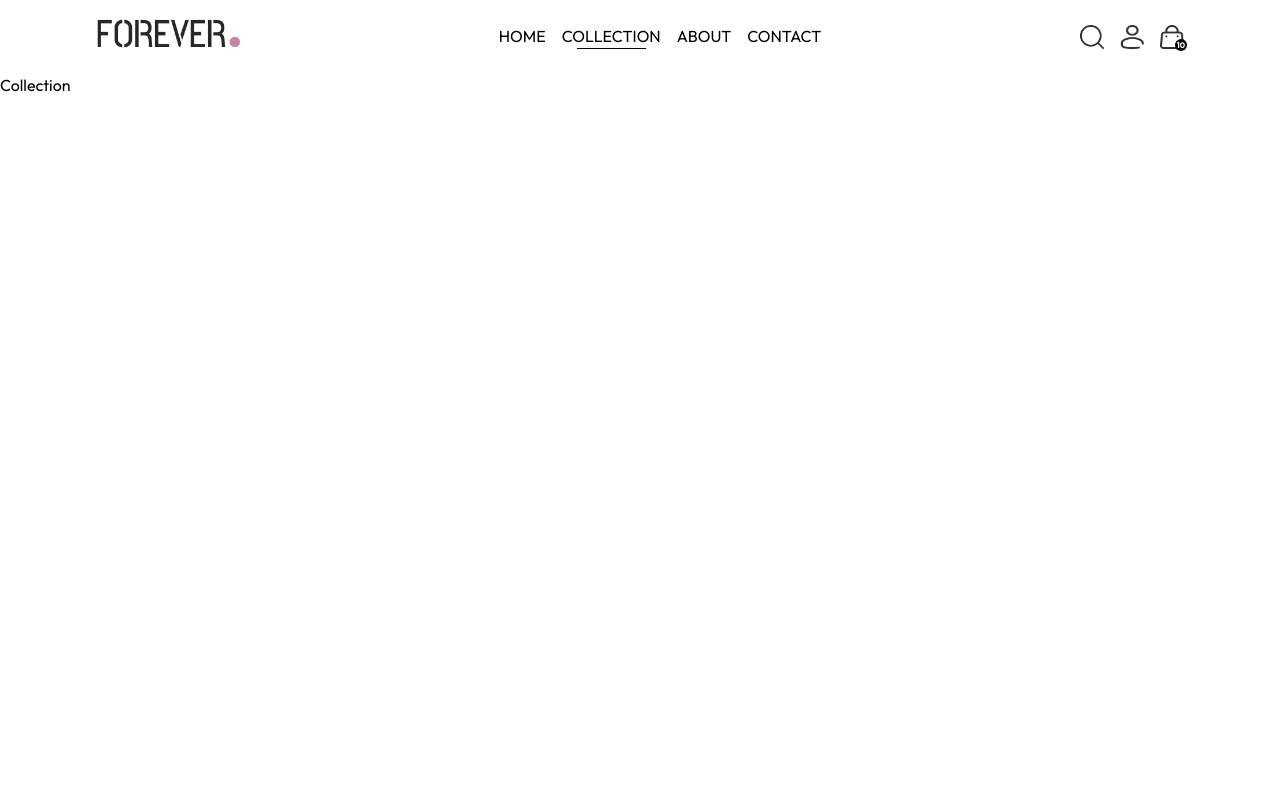
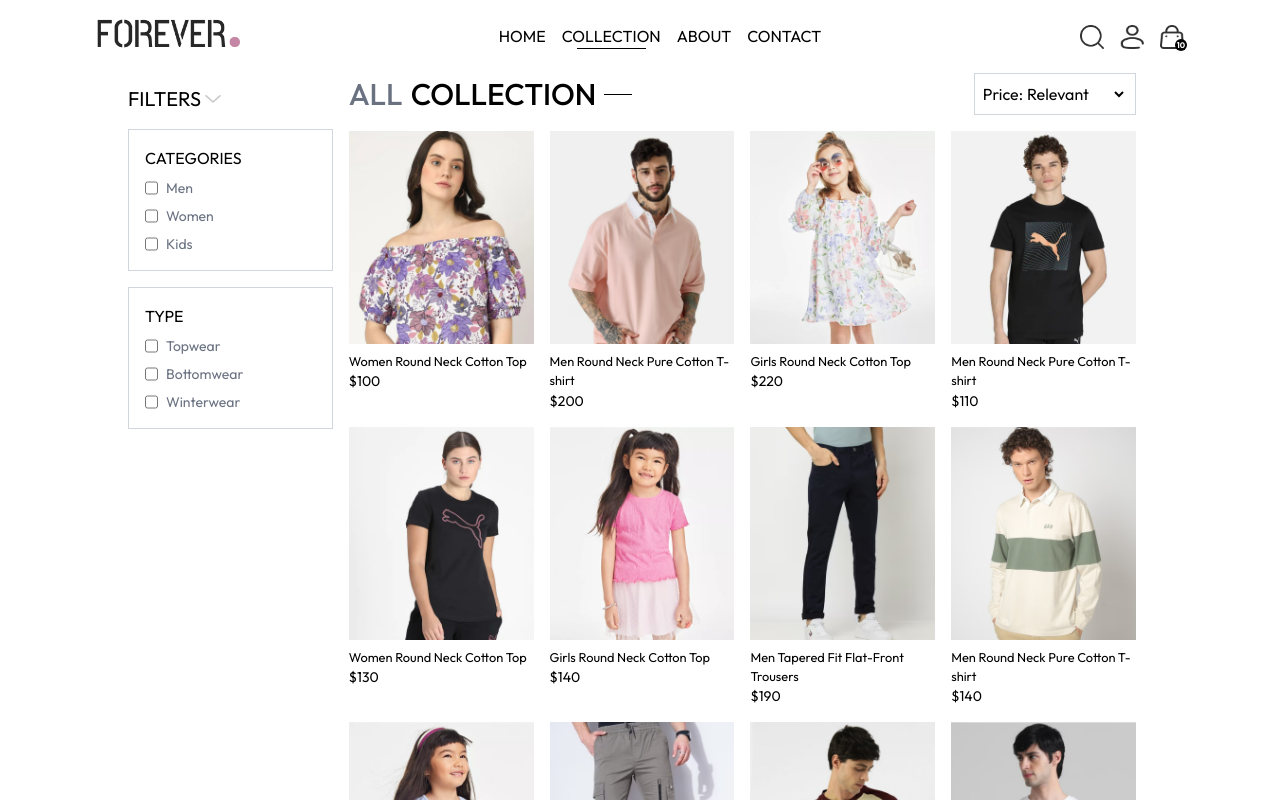
Before and after one commit to itsmikhil/Forever-Buy, a React (Vite) app in the folder frontend/: page /collection in a window 1280 px wide. Shown: the top 800 px of the page. Built offline with nearby package versions, Linux system fonts and the light colour scheme.

Commit message:
built collection page

```diff
--- /dev/null
+++ b/frontend/src/components/AllCollection.jsx
@@ -0,0 +1,191 @@
+import React, { useEffect, useState } from "react";
+import Title from "./Title";
+import { assets, products } from "../assets/frontend_assets/assets";
+
+const AllCollection = () => {
+  const [filteredProducts, setfilteredProducts] = useState(products);
+  const [selectedFilters, setselectedFilters] = useState([]);
+  const [pricingOrder, setpricingOrder] = useState("relevant");
+  const [showFilters, setshowFilters] = useState(true);
+
+  //   storing filtered category
+  let handleSelectionOfFilter = (e) => {
+    if (selectedFilters.includes(e.target.value)) {
+      setselectedFilters(
+        selectedFilters.filter((item) => item != e.target.value)
+      );
+    } else {
+      setselectedFilters([...selectedFilters, e.target.value]);
+    }
+  };
+
+  //   updating filtered products based on selected category
+  let handleFilterProducts = () => {
+    let updatedProducts = [...products];
+
+    // category based sorting
+    if (selectedFilters.length > 0) {
+      updatedProducts = updatedProducts.filter(
+        (item) =>
+          selectedFilters.includes(item.category) ||
+          selectedFilters.includes(item.subCategory)
+      );
+    }
+
+    //price based sorting
+    if (pricingOrder === "Low to High") {
+      updatedProducts.sort((a, b) => a.price - b.price);
+    } else if (pricingOrder === "High to low") {
+      updatedProducts.sort((a, b) => b.price - a.price);
+    }
+    setfilteredProducts(updatedProducts);
+  };
+
+  useEffect(() => {
+    handleFilterProducts();
+  }, [selectedFilters, pricingOrder]);
+
+  return (
+    <div className="w-full min-h-screen">
+      <div className="w-[95%] sm:w-[80%] mx-auto flex flex-col sm:flex-row relative">
+        {/* filters */}
+        <div className="w-full sm:w-[20%] flex flex-col gap-4 py-3">
+          <h1
+            className="uppercase text-xl flex items-center gap-2"
+            onClick={() => setshowFilters(!showFilters)}
+          >
+            filters{" "}
+            <img
+              className="w-[0.5rem] h-[1rem] rotate-90"
+              src={assets.dropdown_icon}
+              alt=""
+            />
+          </h1>
+          {/* Categories */}
+          {showFilters && (
+            <>
+              <div className="flex flex-col gap-2 border-[1px] p-4 border-gray-300">
+                <h1>CATEGORIES</h1>
+                <div className="text-gray-500 text-sm flex flex-col gap-2">
+                  <div className="flex gap-2">
+                    <input
+                      type="checkbox"
+                      name="Men"
+                      id="Men"
+                      value={"Men"}
+                      onChange={handleSelectionOfFilter}
+                    />
+                    <label htmlFor="Men">Men</label>
+                  </div>
+                  <div className="flex gap-2">
+                    <input
+                      type="checkbox"
+                      name="Women"
+                      id="Women"
+                      value={"Women"}
+                      onChange={handleSelectionOfFilter}
+                    />
+                    <label htmlFor="Women">Women</label>
+                  </div>
+                  <div className="flex gap-2">
+                    <input
+                      type="checkbox"
+                      name="Kids"
+                      id="Kids"
+                      value={"Kids"}
+                      onChange={handleSelectionOfFilter}
+                    />
+                    <label htmlFor="Kids">Kids</label>
+                  </div>
+                </div>
+              </div>
+              {/* subcategories */}
+              <div className="flex flex-col gap-2 border-[1px] p-4 border-gray-300">
+                <h1>TYPE</h1>
+                <div className="text-gray-500 text-sm flex flex-col gap-2">
+                  <div className="flex gap-2">
+                    <input
+                      type="checkbox"
+                      name="Topwear"
+                      id="Topwear"
+                      value={"Topwear"}
+                      onChange={handleSelectionOfFilter}
+                    />
+                    <label htmlFor="Topwear">Topwear</label>
+                  </div>
+                  <div className="flex gap-2">
+                    <input
+                      type="checkbox"
+                      name="Bottomwear"
+                      id="Bottomwear"
+                      value={"Bottomwear"}
+                      onChange={handleSelectionOfFilter}
+                    />
+                    <label htmlFor="Bottomwear">Bottomwear</label>
+                  </div>
+                  <div className="flex gap-2">
+                    <input
+                      type="checkbox"
+                      name="Winterwear"
+                      id="Winterwear"
+                      value="Winterwear"
+                      onChange={handleSelectionOfFilter}
+                    />
+                    <label htmlFor="Winterwear">Winterwear</label>
+                  </div>
+                </div>
+              </div>
+            </>
+          )}
+        </div>
+
+        {/* All collection */}
+        <div className="flex-1 px-4 relative">
+          {/* Top */}
+          <div className="flex justify-between">
+            <div className="flex items-center gap-2 uppercase">
+              <h1 className=" sm:text-3xl font-medium text-gray-500">All</h1>
+              <h1 className=" sm:text-3xl font-medium">Collection</h1>
+              <hr className="w-7" />
+            </div>
+            <div className="border-[1px] border-gray-300 p-2">
+              <label htmlFor="price">Price:</label>
+              <select
+                name="price"
+                id="price"
+                className="outline-none"
+                onChange={(e) => setpricingOrder(e.target.value)}
+              >
+                <option value="Relevant">Relevant</option>
+                <option value="High to low">High to low</option>
+                <option value="Low to High">Low to High</option>
+              </select>
+            </div>
+          </div>
+          {/* Products */}
+          <div className="grid grid-cols-2 sm:grid-cols-3 md:grid-cols-4 gap-4 mt-4">
+            {filteredProducts.map((item, index) => {
+              return (
+                <div key={index} className="flex flex-col gap-2 cursor-pointer">
+                  <div className="overflow-hidden">
+                    <img
+                      src={item.image[0]}
+                      className="hover:scale-105 transition-transform ease-out duration-150 object-cover"
+                      alt=""
+                    />
+                  </div>
+                  <div>
+                    <h1 className="text-[0.8rem]">{item.name}</h1>
+                    <h1 className="text-sm">${item.price}</h1>
+                  </div>
+                </div>
+              );
+            })}
+          </div>
+        </div>
+      </div>
+    </div>
+  );
+};
+
+export default AllCollection;
--- a/frontend/src/pages/Collection.jsx
+++ b/frontend/src/pages/Collection.jsx
@@ -1,8 +1,15 @@
 import React from 'react'
+import AllCollection from '../components/AllCollection'
+import Footer from '../components/Footer'
+import Subscribe from '../components/Subscribe'
 
 const Collection = () => {
   return (
-    <div>Collection</div>
+    <div>
+      <AllCollection/>
+      <Subscribe/>
+      <Footer/>
+    </div>
   )
 }
 
```
